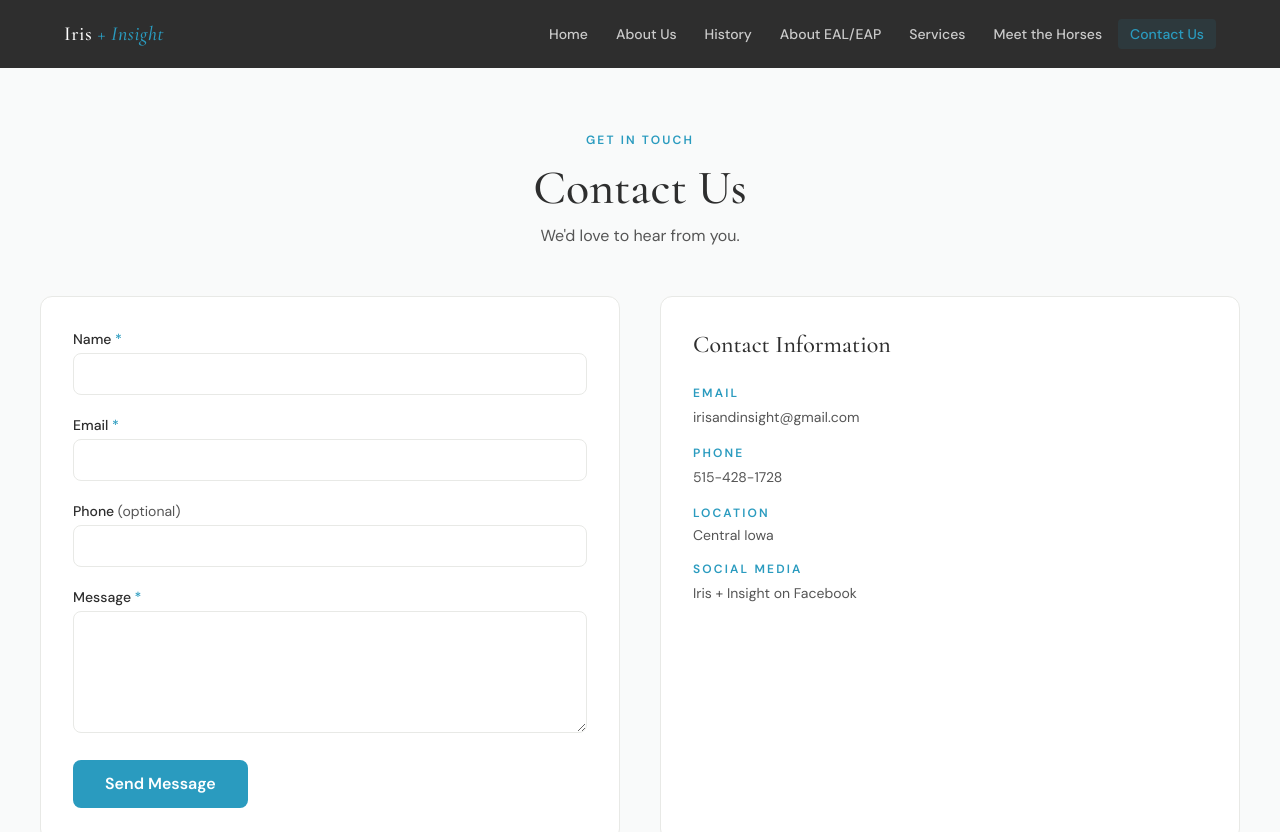
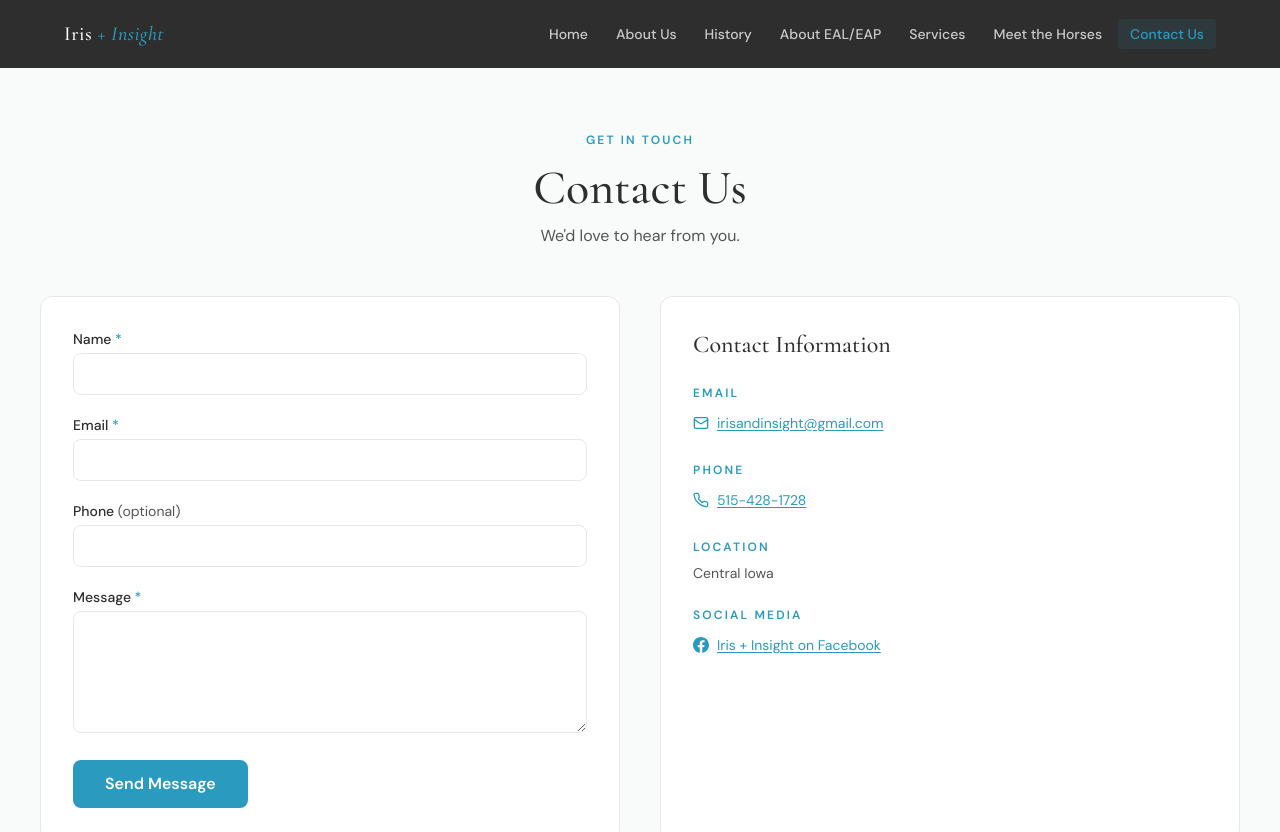
Before and after one commit to ElminD/iris_and_insight, a React (Vite) app: page /contact in a window 1280 px wide. Shown: the top 832 px of the page. Built offline with nearby package versions, Linux system fonts and the light colour scheme.

Commit message:
Improve contact link accessibility — icons, teal color, underline, focus rings, sr-only new-tab label

```diff
--- a/src/pages/ContactUsPage.tsx
+++ b/src/pages/ContactUsPage.tsx
@@ -29,22 +29,51 @@ export default function ContactUsPage() {
             {/* Contact info */}
             <Card>
               <h3 className="font-display text-2xl font-medium text-brand-charcoal mb-6">Contact Information</h3>
-              <div className="space-y-4">
+              <div className="space-y-6">
                 <div>
-                  <p className="font-body text-xs font-semibold uppercase tracking-[0.18em] text-brand-teal mb-1">Email</p>
-                  <a href="mailto:irisandinsight@gmail.com" className="font-body text-sm text-brand-charcoal-muted hover:text-brand-teal transition-colors">irisandinsight@gmail.com</a>
+                  <p className="font-body text-xs font-semibold uppercase tracking-[0.18em] text-brand-teal mb-2">Email</p>
+                  <a
+                    href="mailto:irisandinsight@gmail.com"
+                    className="inline-flex items-center gap-2 font-body text-sm text-brand-teal underline underline-offset-2 hover:text-brand-teal-dark focus:outline-none focus:ring-2 focus:ring-brand-teal focus:ring-offset-2 rounded-sm transition-colors py-1"
+                  >
+                    <svg aria-hidden="true" width="16" height="16" viewBox="0 0 24 24" fill="none" stroke="currentColor" strokeWidth="2" strokeLinecap="round" strokeLinejoin="round" className="shrink-0">
+                      <rect width="20" height="16" x="2" y="4" rx="2"/>
+                      <path d="m22 7-8.97 5.7a1.94 1.94 0 0 1-2.06 0L2 7"/>
+                    </svg>
+                    irisandinsight@gmail.com
+                  </a>
                 </div>
                 <div>
-                  <p className="font-body text-xs font-semibold uppercase tracking-[0.18em] text-brand-teal mb-1">Phone</p>
-                  <a href="tel:+15154281728" className="font-body text-sm text-brand-charcoal-muted hover:text-brand-teal transition-colors">515-428-1728</a>
+                  <p className="font-body text-xs font-semibold uppercase tracking-[0.18em] text-brand-teal mb-2">Phone</p>
+                  <a
+                    href="tel:+15154281728"
+                    className="inline-flex items-center gap-2 font-body text-sm text-brand-teal underline underline-offset-2 hover:text-brand-teal-dark focus:outline-none focus:ring-2 focus:ring-brand-teal focus:ring-offset-2 rounded-sm transition-colors py-1"
+                  >
+                    <svg aria-hidden="true" width="16" height="16" viewBox="0 0 24 24" fill="none" stroke="currentColor" strokeWidth="2" strokeLinecap="round" strokeLinejoin="round" className="shrink-0">
+                      <path d="M22 16.92v3a2 2 0 0 1-2.18 2 19.79 19.79 0 0 1-8.63-3.07A19.5 19.5 0 0 1 4.69 13a19.79 19.79 0 0 1-3.07-8.67A2 2 0 0 1 3.56 2h3a2 2 0 0 1 2 1.72 12.84 12.84 0 0 0 .7 2.81 2 2 0 0 1-.45 2.11L8.09 9.91a16 16 0 0 0 6 6l1.27-1.27a2 2 0 0 1 2.11-.45 12.84 12.84 0 0 0 2.81.7A2 2 0 0 1 22 16.92z"/>
+                    </svg>
+                    515-428-1728
+                  </a>
                 </div>
                 <div>
-                  <p className="font-body text-xs font-semibold uppercase tracking-[0.18em] text-brand-teal mb-1">Location</p>
+                  <p className="font-body text-xs font-semibold uppercase tracking-[0.18em] text-brand-teal mb-2">Location</p>
                   <p className="font-body text-sm text-brand-charcoal-muted">Central Iowa</p>
                 </div>
                 <div>
-                  <p className="font-body text-xs font-semibold uppercase tracking-[0.18em] text-brand-teal mb-1">Social Media</p>
-                  <a href="https://www.facebook.com/share/1JTUw2LJGZ/" target="_blank" rel="noopener noreferrer" className="font-body text-sm text-brand-charcoal-muted hover:text-brand-teal transition-colors">Iris + Insight on Facebook</a>
+                  <p className="font-body text-xs font-semibold uppercase tracking-[0.18em] text-brand-teal mb-2">Social Media</p>
+                  <a
+                    href="https://www.facebook.com/share/1JTUw2LJGZ/"
+                    target="_blank"
+                    rel="noopener noreferrer"
+                    aria-label="Iris + Insight on Facebook (opens in new tab)"
+                    className="inline-flex items-center gap-2 font-body text-sm text-brand-teal underline underline-offset-2 hover:text-brand-teal-dark focus:outline-none focus:ring-2 focus:ring-brand-teal focus:ring-offset-2 rounded-sm transition-colors py-1"
+                  >
+                    <svg aria-hidden="true" width="16" height="16" viewBox="0 0 24 24" fill="currentColor" className="shrink-0">
+                      <path d="M24 12.073c0-6.627-5.373-12-12-12s-12 5.373-12 12c0 5.99 4.388 10.954 10.125 11.854v-8.385H7.078v-3.47h3.047V9.43c0-3.007 1.792-4.669 4.533-4.669 1.312 0 2.686.235 2.686.235v2.953H15.83c-1.491 0-1.956.925-1.956 1.874v2.25h3.328l-.532 3.47h-2.796v8.385C19.612 23.027 24 18.062 24 12.073z"/>
+                    </svg>
+                    Iris + Insight on Facebook
+                    <span className="sr-only">(opens in new tab)</span>
+                  </a>
                 </div>
               </div>
 
```
